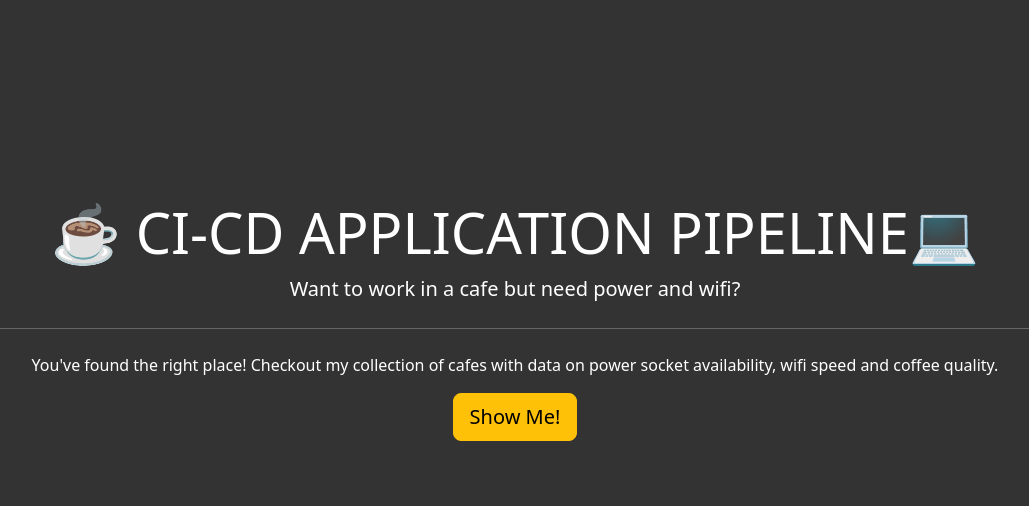
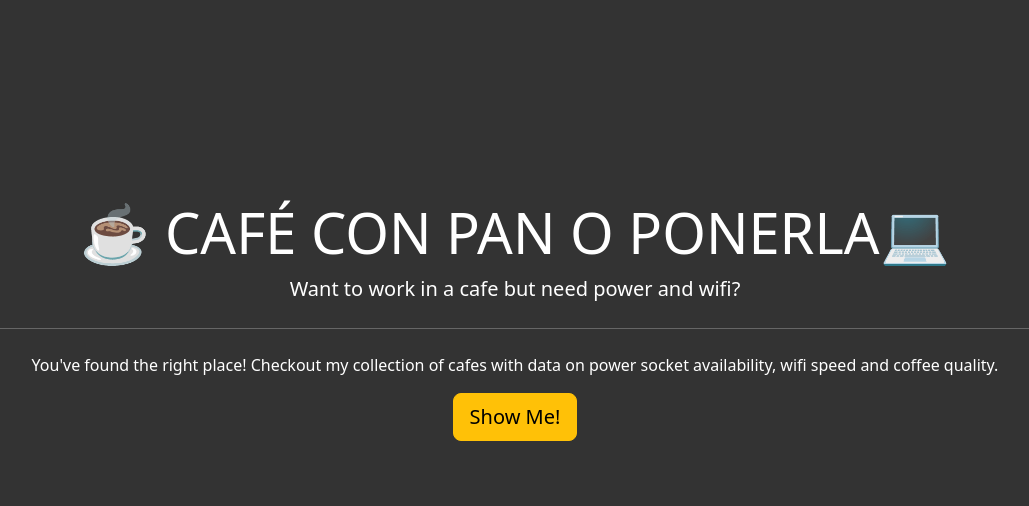
Before and after one commit to Dylalva/Project-CI-CD-Pipeline, a Flask app: page / in a window 1280 px wide. Shown: the part 160-666 px from the top of the page, without its empty margins (125-1154 px from the left). Run offline with Flask 3, Linux system fonts and the light colour scheme; some libraries are stand-ins or nearby versions.

Commit message:
Update index.html

```diff
--- a/templates/index.html
+++ b/templates/index.html
@@ -4,7 +4,7 @@
 {% block content %}
 <div class="jumbotron text-center">
   <div class="container">
-    <h1 class="display-4">☕️ CI-CD APPLICATION PIPELINE💻</h1>
+    <h1 class="display-4">☕️ CAFÉ CON PAN O PONERLA💻</h1>
     <p class="lead">Want to work in a cafe but need power and wifi?</p>
     <hr class="my-4" />
     <p>
```
